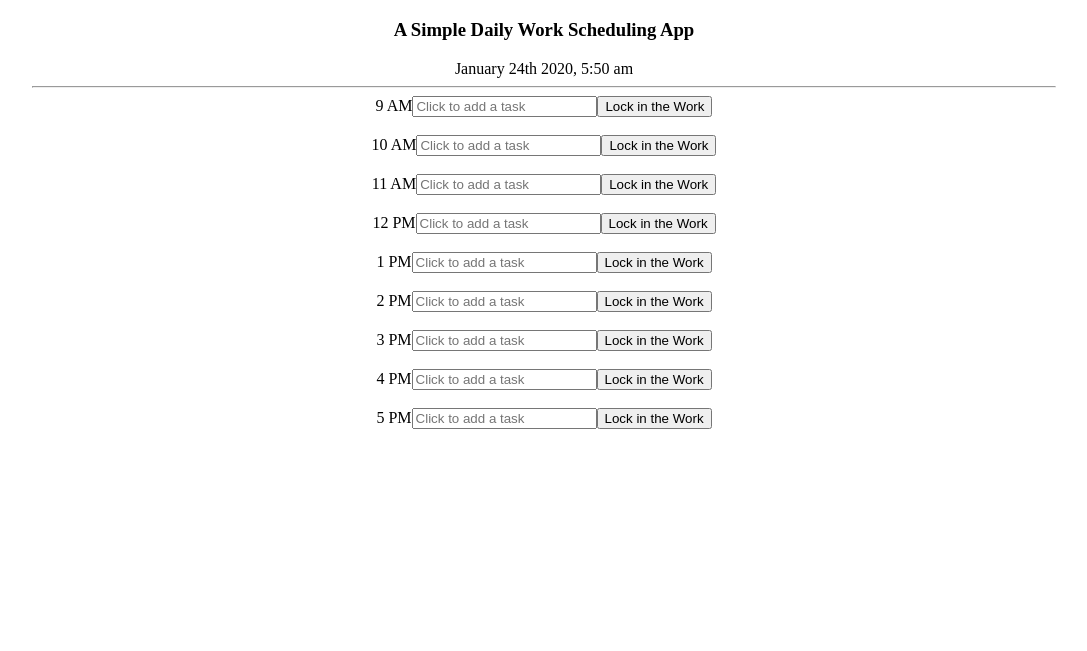
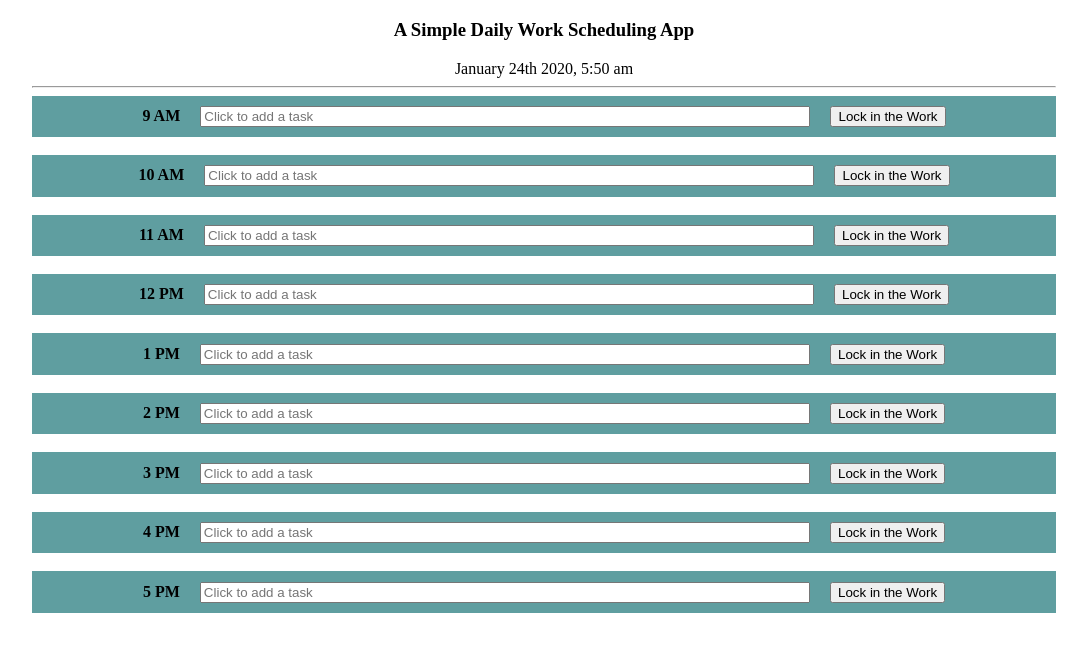
Before and after one commit to R1senFenix/WorkDayScheduler, a plain HTML site: page index.html in a window 1280 px wide. Shown: the part 61-712 px from the top of the page, without its empty margins (96-1183 px from the left). Drawn offline with nearby package versions, Linux system fonts and the light colour scheme.

Commit message:
still trying to get the color change to work

```diff
--- a/cssFolder/style.css
+++ b/cssFolder/style.css
@@ -4,3 +4,20 @@ body {
   align-content: center;
   text-align: center;
 }
+
+.lockedIn {
+  padding: 1%;
+  background-color: cadetblue;
+}
+
+.event-textbox {
+  width: 60%;
+}
+.row-title {
+  display: inline;
+  margin-right: 2%;
+}
+
+button {
+  margin-left: 2%;
+}
--- a/javascriptFolder/scheduleObject.js
+++ b/javascriptFolder/scheduleObject.js
@@ -3,38 +3,47 @@ var dailyObject = {
     Hours: [{
         hourName: "9",
         Meridium: " AM",
-        Events: ""
+        Events: "",
+        Military: "9",
     }, {
         hourName: "10",
         Meridium: " AM",
-        Events: ""
+        Events: "",
+        Military: "10",
     }, {
         hourName: "11",
         Meridium: " AM",
-        Events: ""
+        Events: "",
+        Military: "11",
     }, {
         hourName: "12",
         Meridium: " PM",
-        Events: ""
+        Events: "",
+        Military: "12",
     }, {
         hourName: "1",
         Meridium: " PM",
-        Events: ""
+        Events: "",
+        Military: "13",
     }, {
         hourName: "2",
         Meridium: " PM",
-        Events: ""
+        Events: "",
+        Military: "14",
     }, {
         hourName: "3",
         Meridium: " PM",
-        Events: ""
+        Events: "",
+        Military: "15",
     }, {
         hourName: "4",
         Meridium: " PM",
-        Events: ""
+        Events: "",
+        Military: "16",
     }, {
         hourName: "5",
         Meridium: " PM",
-        Events: ""
+        Events: "",
+        Military: "17",
     }]
 }
--- a/javascriptFolder/script.js
+++ b/javascriptFolder/script.js
@@ -1,7 +1,10 @@
 $(document).ready(function () {
 
     var todaysDate = moment().format('MMMM Do YYYY, h:m a');
+    var rightNow = moment().format("HH");
     $(".todaysDate").text(todaysDate);
+
+    console.log(rightNow);
 
     var localDailyObject = JSON.parse(localStorage.getItem("localDailyObject"));
     if (localDailyObject === null) {
@@ -13,25 +16,30 @@ $(document).ready(function () {
 
     for (var i = 0; i < localDailyObject.Hours.length; i++) {
 
-        var fullButtonDiv = $("<form>");
+
 
         //creates the hour number
         var hourToDisplay = localDailyObject.Hours[i].hourName;
         var meridiumToDisplay = localDailyObject.Hours[i].Meridium;
-        var hourListDisplay = $(fullButtonDiv).text(hourToDisplay + meridiumToDisplay);
-        $(".calendarBodyDaily").append(hourListDisplay);
+        var titleBoxDisplay = $("<h4>");
+        titleBoxDisplay.addClass("row-title");
+        var hoursTime = hourToDisplay + meridiumToDisplay;
+        $(titleBoxDisplay).text(hoursTime);
+        var fullButtonDiv = $("<form>");
+        $(fullButtonDiv).append(titleBoxDisplay);
+
+        //var hourListDisplay = $(fullButtonDiv);
+        $(".calendarBodyDaily").append(fullButtonDiv);
         // console.log(hourToDisplay + meridiumToDisplay);
 
         // creates the text box
         var localEventToDisplay = localDailyObject.Hours[i].Events;
         var eventBoxDisplay = $("<input>");
-        eventBoxDisplay.addClass("event-textbox")
+        eventBoxDisplay.addClass("event-textbox");
         eventBoxDisplay.attr("type", "text");
-        //test =
+
 
         eventBoxDisplay.attr("id", "event-at-" + hourToDisplay);
-        //console.log(eventToDisplay);
-        // console.log(test);
 
         if (localEventToDisplay !== "") {
             $(fullButtonDiv).append(eventBoxDisplay);
@@ -50,7 +58,7 @@ $(document).ready(function () {
         $(fullButtonDiv).append(lockInButton);
         $(".calendarBodyDaily").append(fullButtonDiv);
         $(".calendarBodyDaily").append($("<br>"));
-
+        makeColors();
 
     }
     //when the button is clicked it finds the value
@@ -62,62 +70,65 @@ $(document).ready(function () {
         saveToLocal();
 
     });
-
     $("#form-at-10").click(function (event) {
         event.preventDefault();
         localDailyObject.Hours[1].Events = $("#event-at-10").val();
         saveToLocal();
 
     });
-
     $("#form-at-11").click(function (event) {
         event.preventDefault();
         localDailyObject.Hours[2].Events = $("#event-at-11").val();
         saveToLocal();
 
     });
-
     $("#form-at-12").click(function (event) {
         event.preventDefault();
         localDailyObject.Hours[3].Events = $("#event-at-12").val();
         saveToLocal();
 
     });
-
     $("#form-at-1").click(function (event) {
         event.preventDefault();
         localDailyObject.Hours[4].Events = $("#event-at-1").val();
         saveToLocal();
 
     });
-
     $("#form-at-2").click(function (event) {
         event.preventDefault();
         localDailyObject.Hours[5].Events = $("#event-at-2").val();
         saveToLocal();
     });
-
     $("#form-at-3").click(function (event) {
         event.preventDefault();
         localDailyObject.Hours[6].Events = $("#event-at-3").val();
         saveToLocal();
     });
-
     $("#form-at-4").click(function (event) {
         event.preventDefault();
         localDailyObject.Hours[7].Events = $("#event-at-4").val();
         saveToLocal();
     });
-
     $("#form-at-5").click(function (event) {
         event.preventDefault();
         localDailyObject.Hours[8].Events = $("#event-at-5").val();
         saveToLocal();
     });
-
     function saveToLocal() {
         localStorage.setItem("localDailyObject", JSON.stringify(localDailyObject));
         console.log(event);
     }
 
+    function makeColors() {
+        for (var iHour = 0; iHour > localDailyObject.Hours.length; i++) {
+            if (rightNow === localDailyObject.Hours[iHour].Military) {
+                $(".lockedIn").css({ "background-color": "#0000FF" });
+            } else if (rightNow > localDailyObject.Hours[iHour].Military) {
+                $(".lockedIn").css({ "background-color": "#B22222" });
+            } else {
+                $(".lockedIn").css({ "background-color": "#006400" });
+            }
+        }
+    }
+
 });
```
Also changed, not shown: 1 other file.
